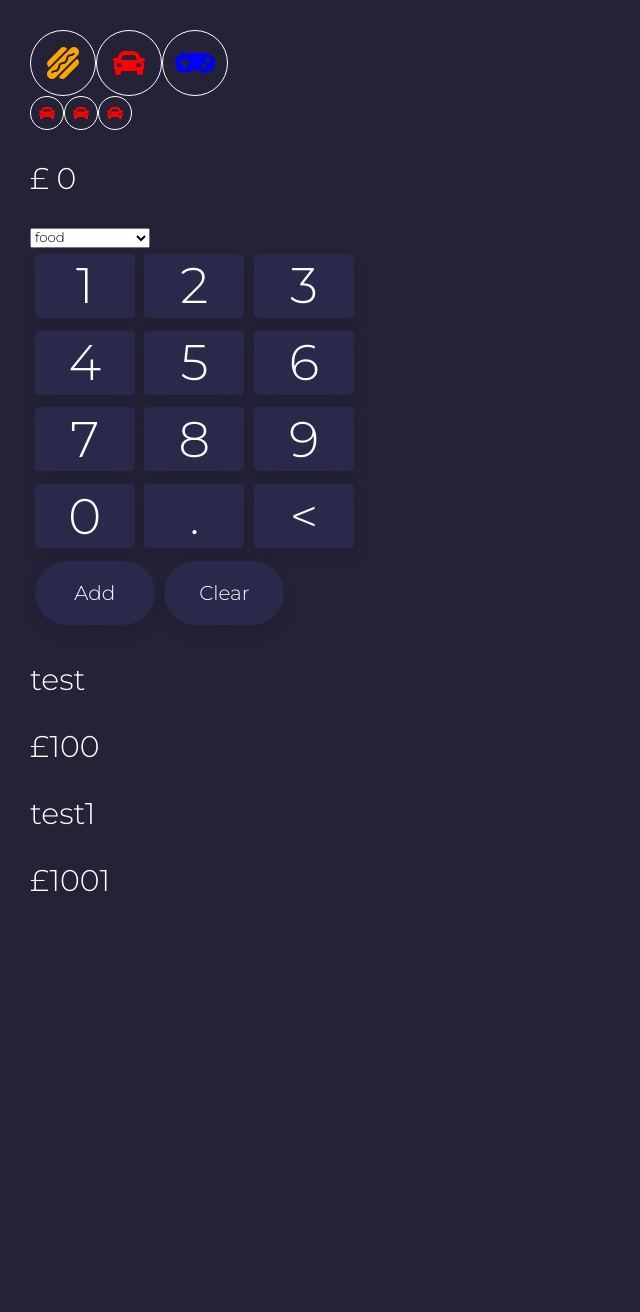
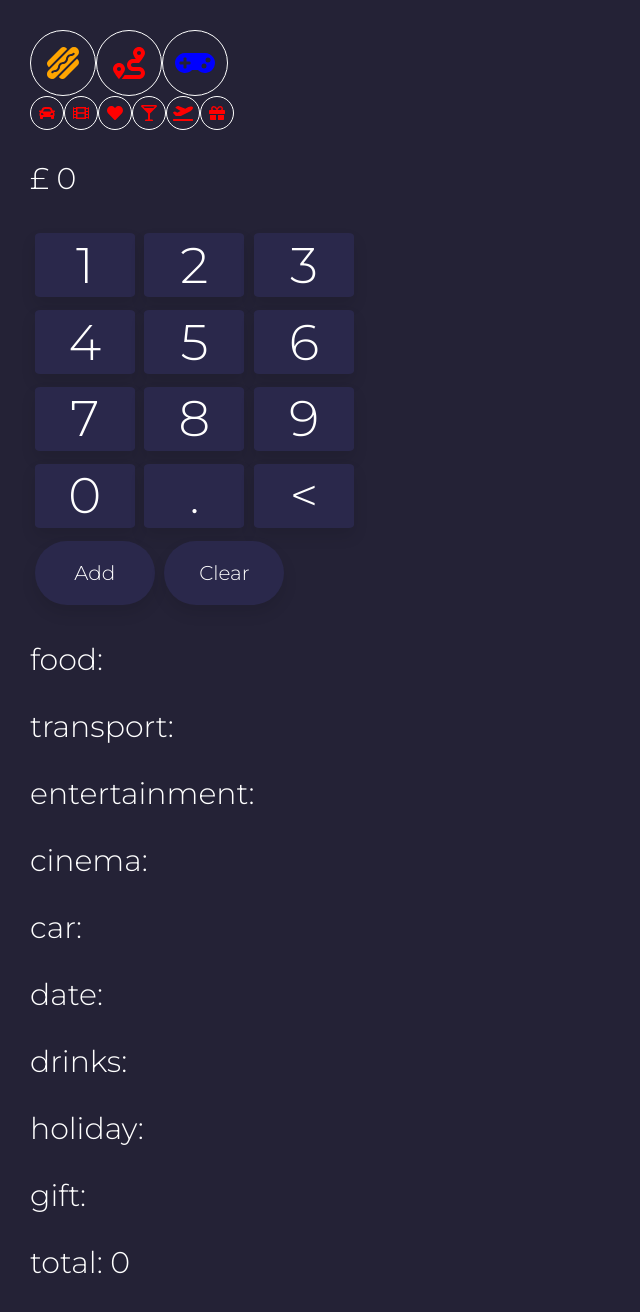
Before and after one commit to AidanKelly-CS/transaction-tracker, a React (Create React App) app: page / in a window 1280 px wide. Shown: the top 1312 px of the page, without its empty margins (0-640 px from the left). Before the commit the page ends 959 px from the top, so only its background shows below. Built offline with nearby package versions, Linux system fonts and the light colour scheme.

Commit message:
set categories on click

```diff
--- a/src/App.js
+++ b/src/App.js
@@ -22,7 +22,7 @@ function App() {
     @import url('https://fonts.googleapis.com/css2?family=Montserrat:wght@300&family=Noto+Sans&display=swap');
     </style>
     <CreateTransaction/>
-    <ViewTransactions transactions={transactions}/>
+    {/* <ViewTransactions transactions={transactions}/> */}
     </>
   );
 }
--- a/src/Button.js
+++ b/src/Button.js
@@ -3,7 +3,7 @@ import React from 'react'
 export default function Button({value,updateTotal}) {
 
     return (
-        <button class="calc-button"
+        <button className="calc-button"
             onClick={updateTotal}
             value={value}
         >
--- a/src/CreateTransaction.js
+++ b/src/CreateTransaction.js
@@ -2,15 +2,24 @@ import './App.css';
 import Button from './Button';
 import React, {useState,useRef, useEffect} from 'react';
 import { FontAwesomeIcon } from '@fortawesome/react-fontawesome'
-import { faCar, faCoffee, faGamepad, faHotdog } from '@fortawesome/free-solid-svg-icons'
+import { faCar, faCoffee, faFilm, faGamepad, faGift, faGlassMartiniAlt, faHeart, faHotdog, faPlaneDeparture, faRoute } from '@fortawesome/free-solid-svg-icons'
 import Category from './category/Category';
 
 
 export default function CreateTransaction() {
     const currency = "£";
     const [total, setTotal] = useState("0");
-    let category = useRef();
-    const [transaction, setTransaction] = useState({"total":"0", "category":"any"});
+    const [categories, setCategories] = useState({
+      "food": false,
+      "transport":false,
+      "entertainment":false,
+      "cinema": false,
+      "car":false,
+      "date":false,
+      "drinks":false,
+      "holiday":false,
+      "gift":false
+    });
 
     function updateTotal(e){
       let buttonValue = e.target.value;
@@ -24,7 +33,6 @@ export default function CreateTransaction() {
     }
 
     function addDecimal(e){
-      console.log(category);
       let buttonValue = e.target.value;
       if(buttonValue === "." && !total.includes(".") ){
           setTotal(total + buttonValue);
@@ -43,74 +51,74 @@ export default function CreateTransaction() {
 
     function createTransaction(){
       console.log(`transaction created with total of £${total}`);
-      setTransaction({...transaction,total: total });
-      setTotal("0");
-
     }
 
-    function setCategory(e){
-      setTransaction({ ...transaction, category: e.target.value});
+    function setCategory(category){
+      if(category in categories){
+        setCategories({...categories, [category]:!categories.category});
+      }
     }
 
     function clearTransaction(){
       setTotal("0");
     }
 
-
     return (
       <>
-
-
-      <div class="flex-container">
-      <Category icon={faHotdog} color={"orange"} type={"main"}/>
-      <Category icon={faCar} color={"red"} type={"main"}/>
-      <Category icon={faGamepad} color={"blue"} type={"main"}/>
+      <div className="flex-container">
+      <Category icon={faHotdog} color={"orange"} type={"main"} onClick={()=>setCategory("food")}/>
+      <Category icon={faRoute} color={"red"} type={"main"} onClick={()=>setCategory("transport")}/>
+      <Category icon={faGamepad} color={"blue"} type={"main"} onClick={()=>setCategory("entertainment")}/>
       </div>
 
-      <div class="flex-container">
-      <Category icon={faCar} color={"red"} type={"sub"}/>
-      <Category icon={faCar} color={"red"} type={"sub"}/>
-      <Category icon={faCar} color={"red"} type={"sub"}/>
+      <div className="flex-container">
+      <Category icon={faCar} color={"red"} type={"sub"} onClick={()=>setCategory("car")}/>
+      <Category icon={faFilm} color={"red"} type={"sub"} onClick={()=>setCategory("cinema")} />
+      <Category icon={faHeart} color={"red"} type={"sub"} onClick={()=>setCategory("date")}/>
+      <Category icon={faGlassMartiniAlt} color={"red"} type={"sub"} onClick={()=>setCategory("drinks")}/>
+      <Category icon={faPlaneDeparture} color={"red"} type={"sub"} onClick={()=>setCategory("holiday")}/>
+      <Category icon={faGift} color={"red"} type={"sub"} onClick={()=>setCategory("gift")}/>
       </div>
 
-
       <p>{currency} {total}</p>
-      <select onChange={setCategory}>
-        <option value="food">food</option>
-        <option value="clothes">clothes</option>
-        <option value="entertainment">entertainment</option>
-      </select>
-
-      <div class="flex-container">
+      <div className="flex-container">
       <Button value={1} updateTotal={updateTotal}/>
       <Button value={2} updateTotal={updateTotal}/>
       <Button value={3} updateTotal={updateTotal}/>
       </div>
 
-      <div class="flex-container">
+      <div className="flex-container">
       <Button value={4} updateTotal={updateTotal}/>
       <Button value={5} updateTotal={updateTotal}/>
       <Button value={6} updateTotal={updateTotal}/>
       </div>
 
-      <div class="flex-container">
+      <div className="flex-container">
       <Button value={7} updateTotal={updateTotal}/>
       <Button value={8} updateTotal={updateTotal}/>
       <Button value={9} updateTotal={updateTotal}/>
       </div>
 
-      <div class="flex-container">
+      <div className="flex-container">
       <Button value={0} updateTotal={updateTotal}/>
       <Button value={"."} updateTotal={addDecimal}/>
       <Button value={"<"} updateTotal={deleteChar}/>
       </div>
 
-      <button class="control-button" onClick={createTransaction}>Add</button>
+      <button className="control-button" onClick={createTransaction}>Add</button>
 
-      <button class="control-button" onClick={clearTransaction}>Clear</button>
+      <button className="control-button" onClick={clearTransaction}>Clear</button>
 
-      {/* <p>{transaction.category}</p>
-      <p>{transaction.total}</p> */}
+      <p>food: {categories.food}</p>
+      <p>transport: {categories.transport}</p>
+      <p>entertainment: {categories.entertainment}</p>
+      <p>cinema: {categories.cinema}</p>
+      <p>car: {categories.car}</p>
+      <p>date: {categories.date}</p>
+      <p>drinks: {categories.drinks}</p>
+      <p>holiday: {categories.holiday}</p>
+      <p>gift: {categories.gift}</p>
+      <p>total: {total}</p>
       </>
     );
 }
--- a/src/category/Category.js
+++ b/src/category/Category.js
@@ -1,19 +1,19 @@
 import { FontAwesomeIcon } from '@fortawesome/react-fontawesome'
 import './Category.css';
 
-export default function Category({icon, color, type}) {
+export default function Category({icon, color, type, onClick}) {
 
     function createCategory(type){
         if(type === "sub"){
             return (
-                <div class="sub-category">
-                    <FontAwesomeIcon icon={icon} color={color} size="1x"/>
+                <div className="sub-category">
+                    <FontAwesomeIcon icon={icon} color={color} size="1x" onClick={onClick}/>
                 </div>
             );
         }else{
             return (
-                <div class="category">
-                    <FontAwesomeIcon icon={icon} color={color} size="2x"/>
+                <div className="category">
+                    <FontAwesomeIcon icon={icon} color={color} size="2x" onClick={onClick}/>
                 </div>
             );
         }
```
